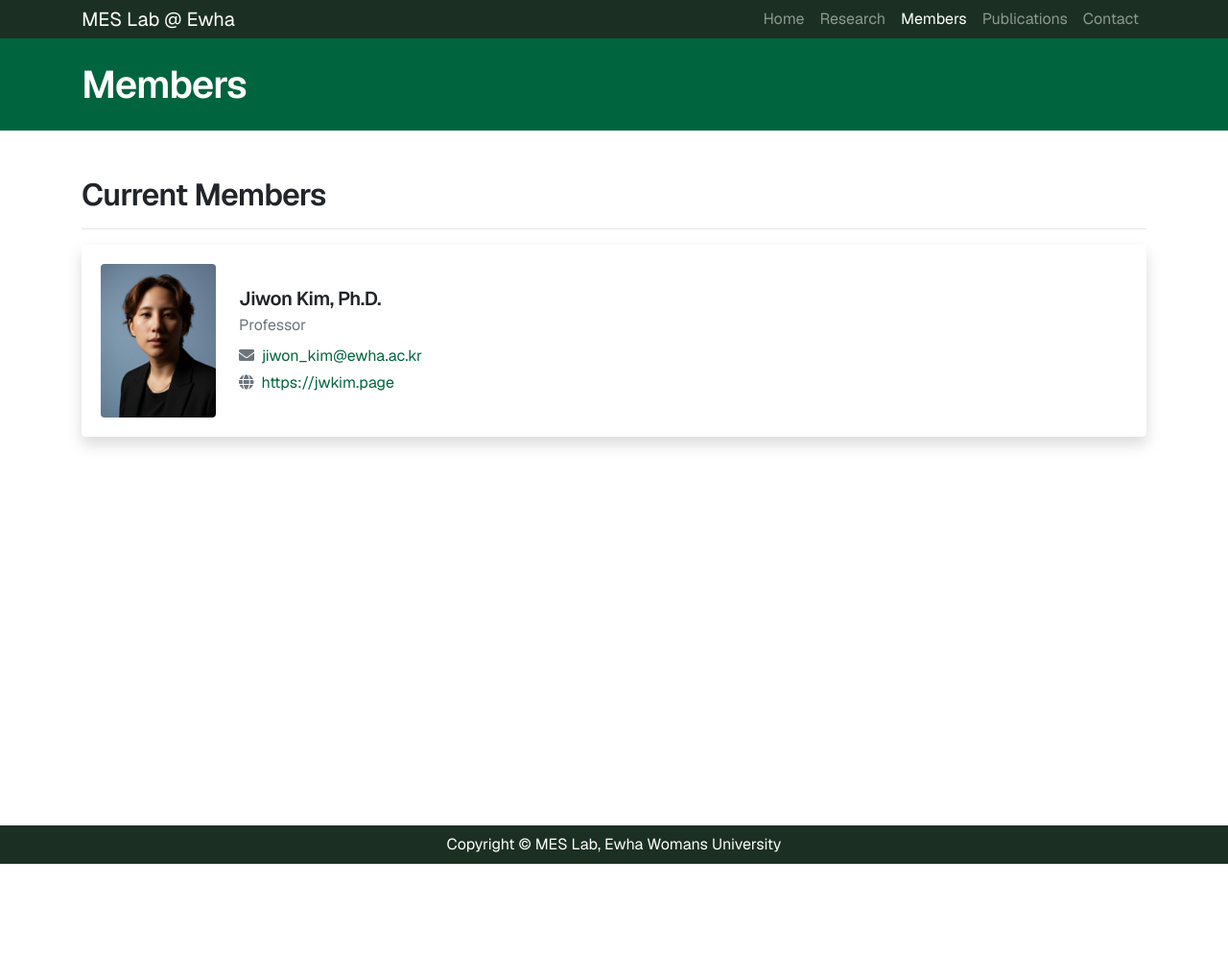
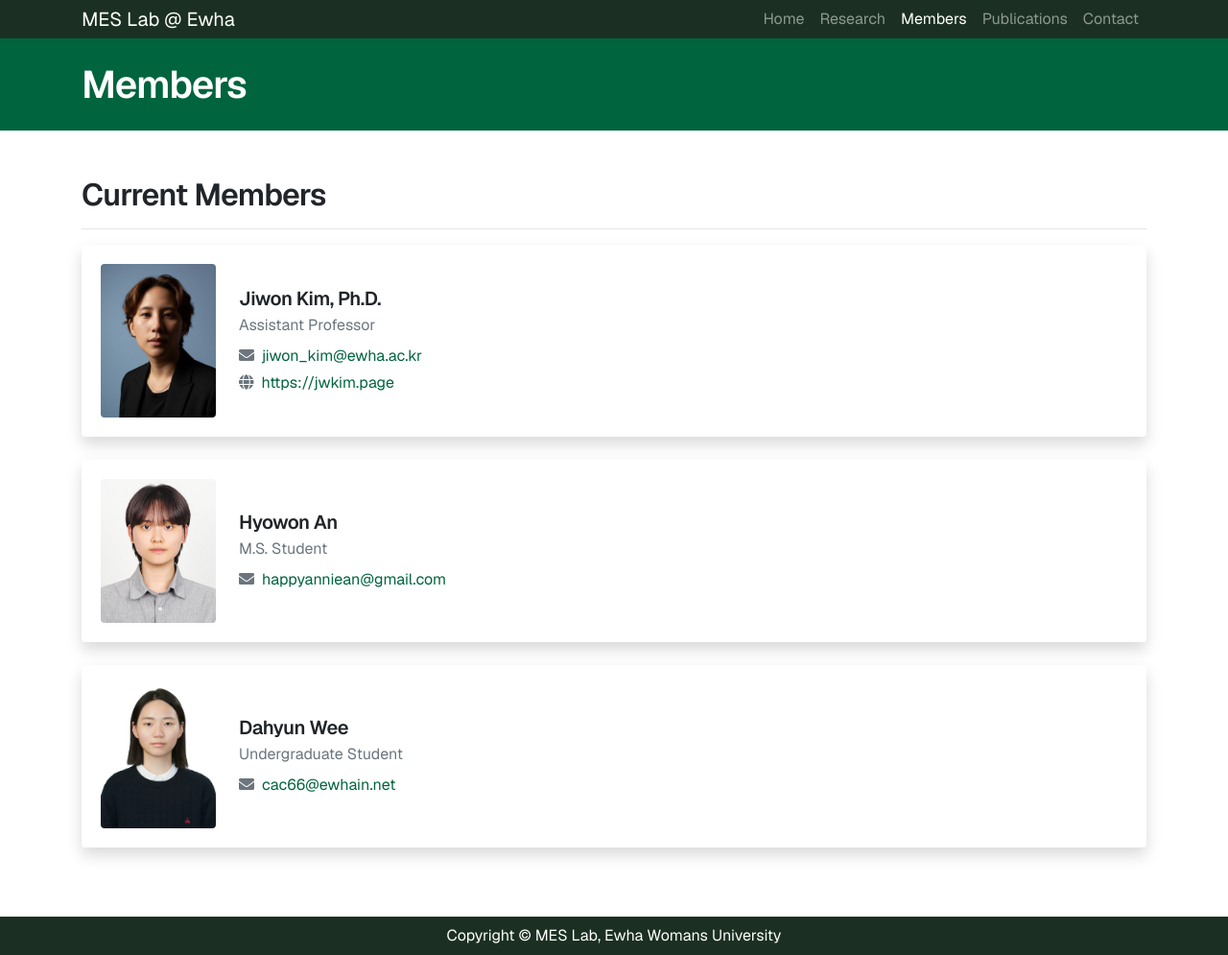
Before and after one commit to MAIS-Lab/mais-lab.github.io, a Jekyll site: the page built from _pages/members.md, in a window 1280 px wide. Shown: the whole page at 96% size. Built offline with Jekyll 4.4.1, drawn with Linux system fonts in a browser that asks for light colours; before the commit the page ends 900 px from its top, so only the background shows below that.

Commit message:
feat: update members and publication spacing

```diff
--- a/_pages/members.md
+++ b/_pages/members.md
@@ -24,7 +24,7 @@ permalink: /members/
       />
       <div>
         <h5 class="mb-1">Jiwon Kim, Ph.D.</h5>
-        <p class="text-muted mb-2">Professor</p>
+        <p class="text-muted mb-2">Assistant Professor</p>
         <p class="mb-1">
           <i class="fas fa-envelope mr-1 text-secondary"></i>
           <a href="mailto:jiwon_kim@ewha.ac.kr">jiwon_kim@ewha.ac.kr</a>
@@ -37,3 +37,47 @@ permalink: /members/
     </div>
   </div>
 </div>
+
+<!-- Member: Hyowon An -->
+<div class="card mb-4 border-0 shadow">
+  <div class="card-body">
+    <div class="d-flex align-items-center">
+      <img
+        src="{{ site.baseurl }}/assets/img/members/g1_hwan.JPG"
+        alt="Hyowon An"
+        class="rounded mr-4 flex-shrink-0"
+        style="width: 120px; height: 150px; object-fit: cover;"
+      />
+      <div>
+        <h5 class="mb-1">Hyowon An</h5>
+        <p class="text-muted mb-2">M.S. Student</p>
+        <p class="mb-0">
+          <i class="fas fa-envelope mr-1 text-secondary"></i>
+          <a href="mailto:happyanniean@gmail.com">happyanniean@gmail.com</a>
+        </p>
+      </div>
+    </div>
+  </div>
+</div>
+
+<!-- Member: Dahyun Wee -->
+<div class="card mb-4 border-0 shadow">
+  <div class="card-body">
+    <div class="d-flex align-items-center">
+      <img
+        src="{{ site.baseurl }}/assets/img/members/u1_dhwee.png"
+        alt="Dahyun Wee"
+        class="rounded mr-4 flex-shrink-0"
+        style="width: 120px; height: 150px; object-fit: cover;"
+      />
+      <div>
+        <h5 class="mb-1">Dahyun Wee</h5>
+        <p class="text-muted mb-2">Undergraduate Student</p>
+        <p class="mb-0">
+          <i class="fas fa-envelope mr-1 text-secondary"></i>
+          <a href="mailto:cac66@ewhain.net">cac66@ewhain.net</a>
+        </p>
+      </div>
+    </div>
+  </div>
+</div>
```
Also changed, not shown: _pages/publications.md (+1 -1 lines), assets/img/members/g1_hwan.JPG (added), assets/img/members/u1_dhwee.png (added).
